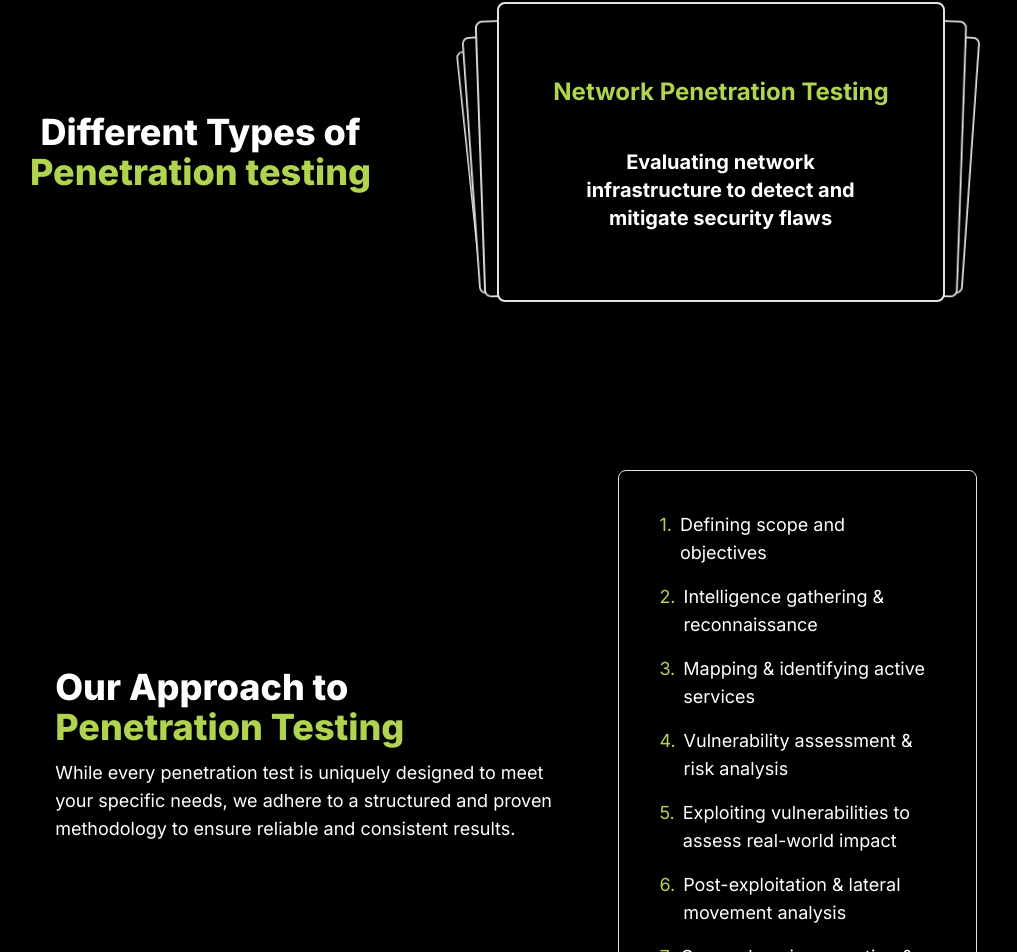
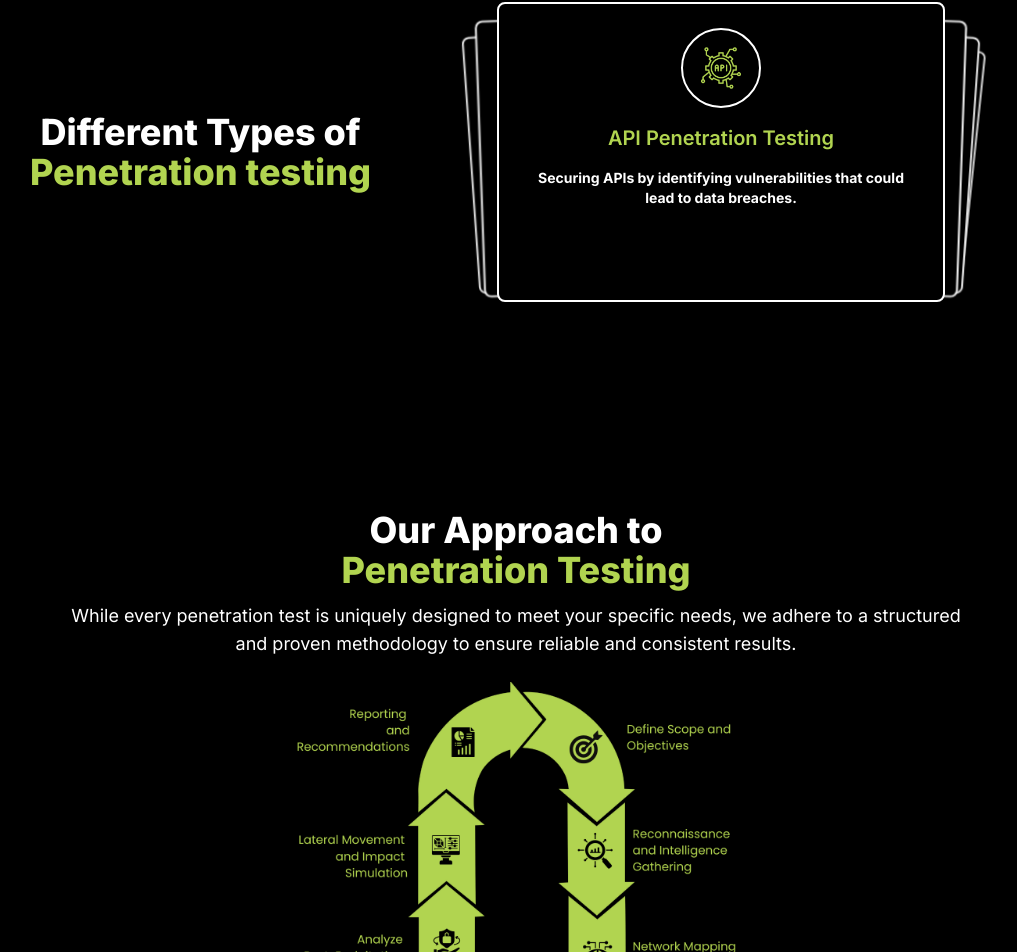
Before and after one commit to sujaykumar007/cyberprobe-X, a Next.js app: page / in a window 1280 px wide. Shown: the part 2080-3032 px from the top of the page, without its empty margins (124-1141 px from the left). Built offline with nearby package versions, Linux system fonts and the light colour scheme.

Commit message:
Add the approch image

```diff
--- a/app/assets/assets.tsx
+++ b/app/assets/assets.tsx
@@ -39,7 +39,9 @@ export const assets={
       card6,
      linkedin,
      instagram,
-     youtube
+     youtube,
+
+
 
 }
 export const serviceData = [
--- a/app/custom-components/approach.tsx
+++ b/app/custom-components/approach.tsx
@@ -1,22 +1,38 @@
 import { ShineBorder } from "@/components/magicui/shine-border";
+import Image from "next/image";
 
 export default function Approach() {
   return (
-    <div className="w-full flex flex-col  md:flex-row items-center justify-center   bg-black ">
-
-      <h1 className="text-2xl sm:text-2xl md:text-4xl xl:text-5xl font-extrabold py-10 text-white w-full sm:w-[80%] md:w-[55%] xl:text-start xl:w-[60%] text-center sm:text-left">
-        Our Approach to <br /> <span className="text-primary-yellow">Penetration Testing</span>
-        <span className="text-white md:text-lg text-lg text-balance font-normal mt-3 block md:hidden">
+    <div className="w-full flex flex-col items-center justify-center bg-black px-4 py-10">
+      {/* Header Section */}
+      <div className="w-full max-w-4xl text-center">
+        <h1 className="text-2xl sm:text-3xl md:text-4xl xl:text-5xl font-extrabold text-white">
+          Our Approach to <br />
+          <span className="text-primary-yellow">Penetration Testing</span>
+        </h1>
+        <p className="text-white text-lg font-normal mt-3 block md:hidden">
           While every penetration test is uniquely designed to meet your specific needs,
           we adhere to a structured and proven methodology to ensure reliable and consistent results.
-        </span>
-        <span className="text-white md:text-lg text-lg text-balance font-normal mt-3 hidden md:block">
+        </p>
+        <p className="text-white text-lg font-normal mt-3 hidden md:block">
           While every penetration test is uniquely designed to meet your specific needs,
           we adhere to a structured and proven methodology to ensure reliable and consistent results.
-        </span>
-      </h1>
+        </p>
+      </div>
 
-      <ShineBorder className="rounded-lg bg-black p-6 md:p-10  w-[90%] sm:w-[80%] md:w-[35%]">
+      {/* Image Section */}
+      <div className="w-full flex justify-center mt-6">
+        <Image
+          src="/icons/approch.png"
+          alt="Penetration Testing Illustration"
+          width={500}
+          height={500}
+          className="w-full max-w-md mx-auto"
+        />
+      </div>
+
+      {/* Methodology List */}
+      {/* <ShineBorder className="rounded-lg bg-black p-6 md:p-10 w-[90%] sm:w-[80%] md:w-[35%]">
         <ul className="text-white text-lg w-full flex flex-col gap-y-4">
           <li className="flex gap-x-2">
             <span className="text-primary-yellow">1.</span> Defining scope and objectives
@@ -40,9 +56,7 @@ export default function Approach() {
             <span className="text-primary-yellow">7.</span> Comprehensive reporting & strategic debrief
           </li>
         </ul>
-</ShineBorder>
-
-
+      </ShineBorder> */}
     </div>
   );
 }
--- a/app/custom-components/swiperComponents.tsx
+++ b/app/custom-components/swiperComponents.tsx
@@ -4,7 +4,7 @@ import { Swiper, SwiperSlide } from "swiper/react";
 import "swiper/css";
 import "swiper/css/effect-cards";
 import { Autoplay, EffectCards } from "swiper/modules";
-
+import Image from "next/image";
 const SwiperComponent: React.FC = () => {
 
   const content = [
@@ -48,23 +48,33 @@ const SwiperComponent: React.FC = () => {
       </div>
       <div className="flex flex-col items-center justify-center mt-14 space-y-8 w-full px-4 lg:ml-4  xl:ml-28">
         <div className="w-full max-w-md sm:max-w-lg md:max-w-xl lg:max-w-md">
-          <Swiper
-            effect={"cards"}
+        <Swiper
+            effect="cards"
             grabCursor={true}
             loop={true}
-
-            autoplay={{ delay: 1000, disableOnInteraction: false }}
-            modules={[EffectCards,Autoplay]}
+            autoplay={{ delay: 2500, disableOnInteraction: false }}
+            modules={[EffectCards, Autoplay]}
             className="w-full max-w-xs sm:max-w-sm md:max-w-md lg:max-w-lg xl:max-w-xl h-[300px] mb-16"
-
           >
-           { content.map((item, index) => (
-            <SwiperSlide className="flex items-center justify-center bg-black border-2 text-white text-xl font-bold md:p-8 rounded-lg" key={index}>
-              <div className="flex flex-col items-center justify-center my-5 md:my-10">
-                <h2 className="text-2xl font-bold text-primary-yellow ">{item.name}</h2>
-                <p className="text-md text-white m-10 pb-10">{item.description}</p>
-              </div>
-            </SwiperSlide>
+            {content.map((item, index) => (
+              <SwiperSlide
+                key={index}
+                className="flex items-center justify-center bg-black border-2 border-white text-white text-xl font-bold p-6 rounded-lg shadow-md hover:shadow-lg transition"
+              >
+                <div className="flex flex-col items-center justify-center text-center">
+                  <Image
+                    src={`/icons/${item.id}.png`}
+                    alt="icon"
+                    width={80}
+                    height={80}
+                    className="rounded-full border-2 border-white mb-4"
+                  />
+                  <h2 className="text-xl font-semibold text-primary-yellow">
+                    {item.name}
+                  </h2>
+                  <p className="text-sm mt-4">{item.description}</p>
+                </div>
+              </SwiperSlide>
             ))}
           </Swiper>
         </div>
```
Also changed, not shown: public/icons/approch.png (added). Lines whose indentation alone changed are shown as unchanged.
